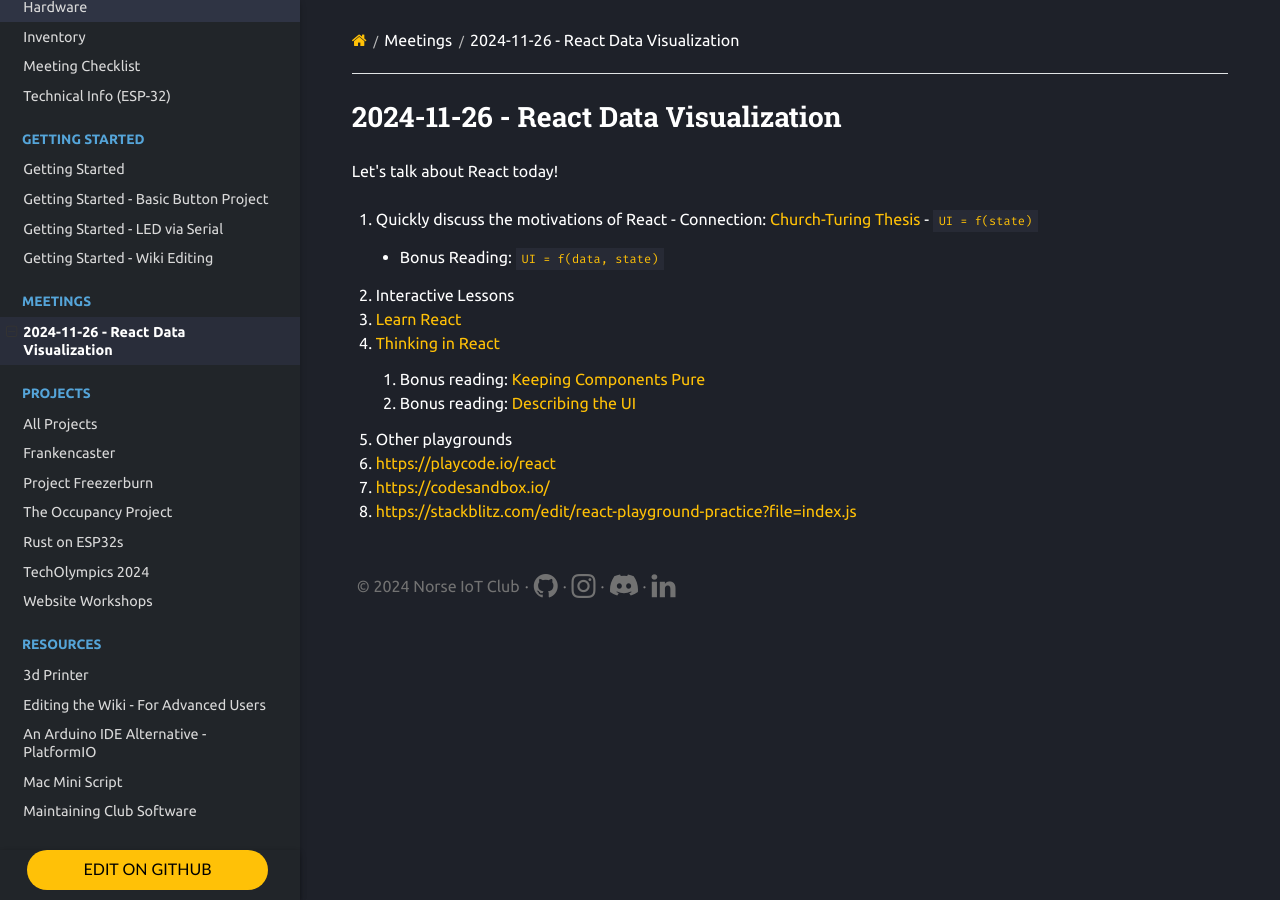
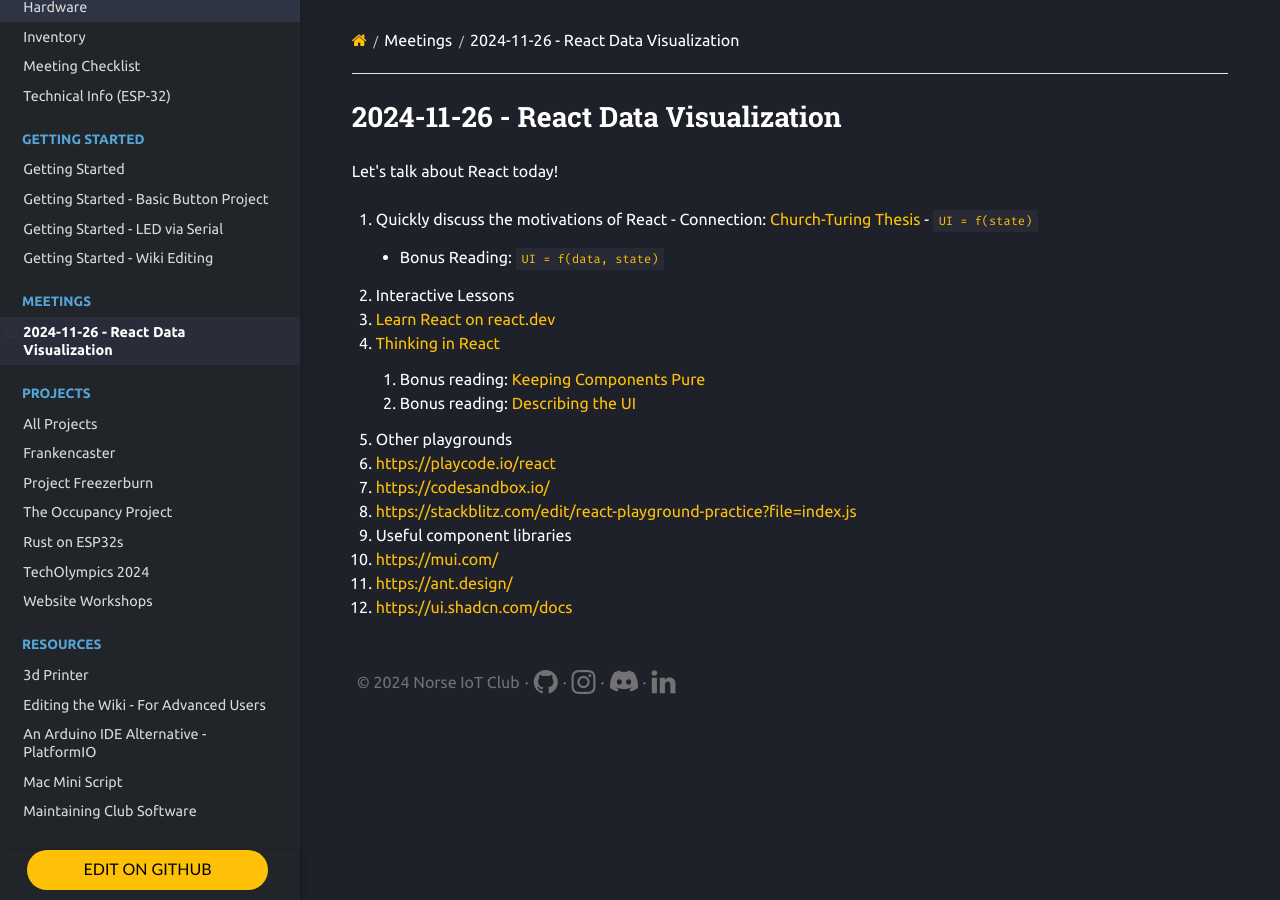
Before and after one commit to Norse-IoT/Wiki, an MkDocs documentation site: the page built from docs/meetings/2024-11-26.md, in a window 1280 px wide. Built offline with MkDocs 1.6.1, drawn with Linux system fonts in a browser that asks for light colours; nearby versions of some CDN libraries.

Commit message:
Update 2024-11-26.md

```diff
--- a/docs/meetings/2024-11-26.md
+++ b/docs/meetings/2024-11-26.md
@@ -7,7 +7,7 @@
    - [`UI = f(state)`](<https://www.kn8.lt/blog/ui-is-a-function-of-data/>)
      - Bonus Reading: [`UI = f(data, state)`](<https://overreacted.io/the-two-reacts/>)
 1. Interactive Lessons
-   1. [Learn React](https://react.dev/learn)
+   1. [Learn React on react.dev](https://react.dev/learn)
    1. [Thinking in React](<https://react.dev/learn/thinking-in-react>)
       1. Bonus reading: [Keeping Components Pure](<https://react.dev/learn/keeping-components-pure>)
       1. Bonus reading: [Describing the UI](<https://react.dev/learn/describing-the-ui>)
@@ -15,3 +15,7 @@
    1. <https://playcode.io/react>
    2. <https://codesandbox.io/>
    3. <https://stackblitz.com/edit/react-playground-practice?file=index.js>
+1. Useful component libraries
+   2. <https://mui.com/>
+   3. <https://ant.design/>
+   4. <https://ui.shadcn.com/docs>
```
